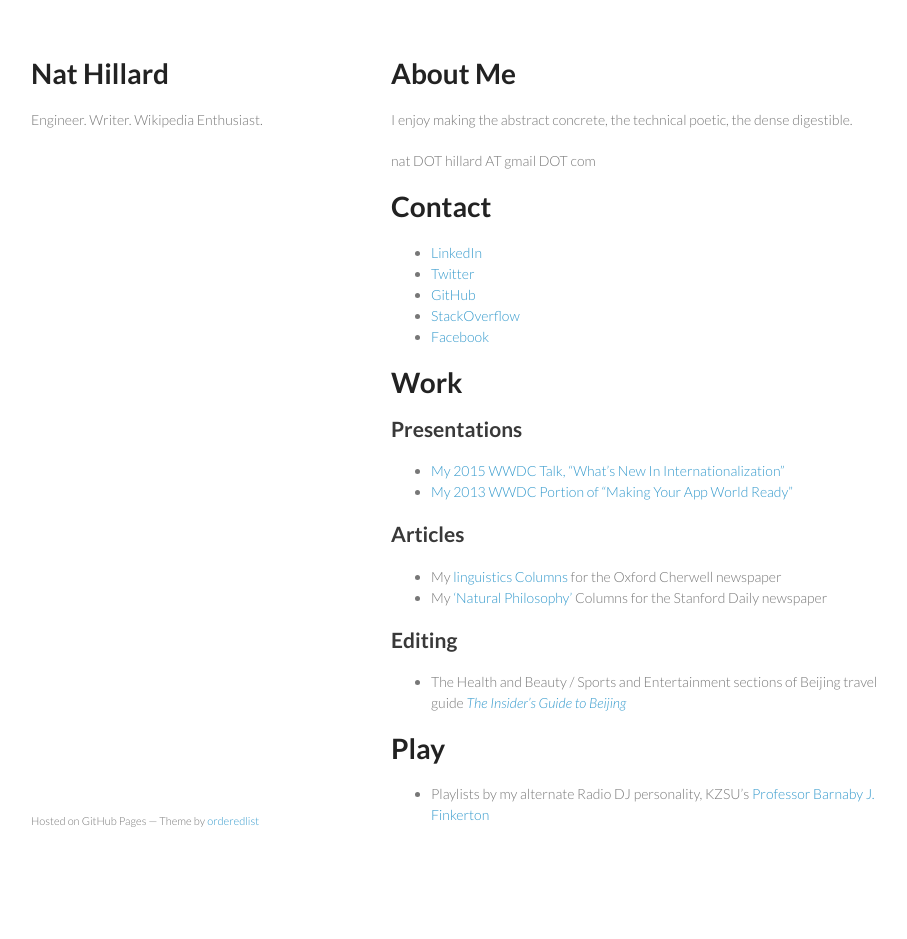
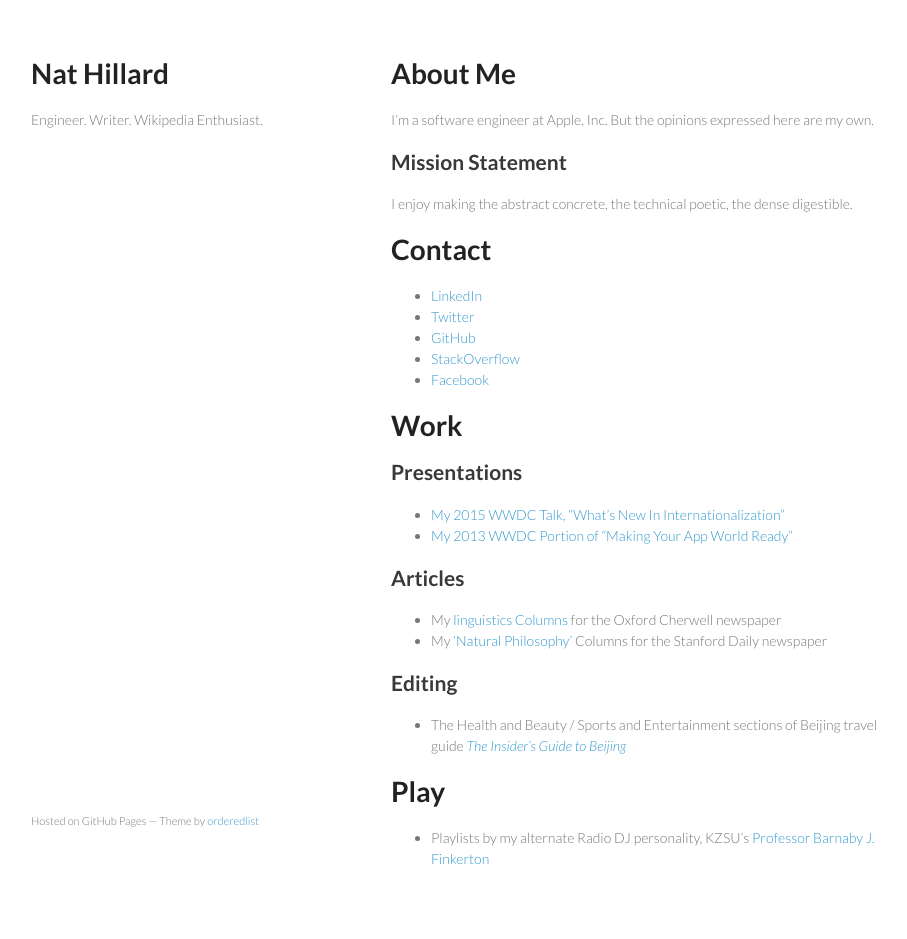
Before and after one commit to natbaca/natbaca.github.io, a Jekyll site: the page built from index.md, in a window 1280 px wide. Shown: the whole page, without its empty margins (179-1086 px from the left). Built offline with Jekyll 4.4.1, drawn with Linux system fonts in a browser that asks for light colours; Markdown is read by kramdown in place of the engine named in the settings; before the commit the page ends 900 px from its top, so only the background shows below that.

Commit message:
adding mission statement, removing email

```diff
--- a/index.md
+++ b/index.md
@@ -3,9 +3,10 @@ layout: index
 ---
 
 # About Me
+I'm a software engineer at Apple, Inc. But the opinions expressed here are my own.
+
+## Mission Statement
 I enjoy making the abstract concrete, the technical poetic, the dense digestible.
-
-nat DOT hillard AT gmail DOT com
 
 # Contact
 * [LinkedIn](https://www.linkedin.com/profile/view?id=AAMAAAJfr9AB7cCKhIDzlIMU4jOeed_Lo4Ft0lc)
```
